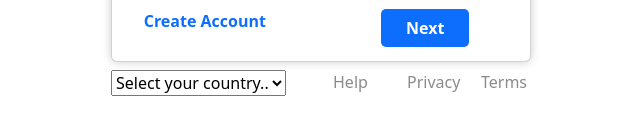
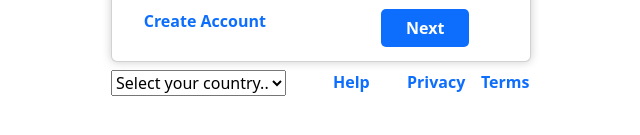
Before and after one commit to KhanhCan2k4/google-login-form, a plain HTML site: page index.html in a window 1280 px wide. Shown: the part 571-706 px from the top of the page, without its empty margins (319-959 px from the left). Drawn offline with Linux system fonts and the light colour scheme.

Commit message:
#repair link

```diff
--- a/index.html
+++ b/index.html
@@ -41,9 +41,21 @@
                     <option value="JP">Japan</option>
                 </select>
             </div>
-            <div class="item-more col-2">Help</div>
-            <div class="item-more col-2">Privacy</div>
-            <div class="item-more col-2">Terms</div>
+            <div class="item-more col-2">
+                <a href="#">
+                    Help
+                </a>
+            </div>
+            <div class="item-more col-2">
+                <a href="#">
+                    Privacy
+                </a>
+                </div>
+            <div class="item-more col-2">
+                <a href="#">
+                    Terms
+                </a>
+            </div>
         </div>
     </div>
     <script src="app.js"></script>
```
